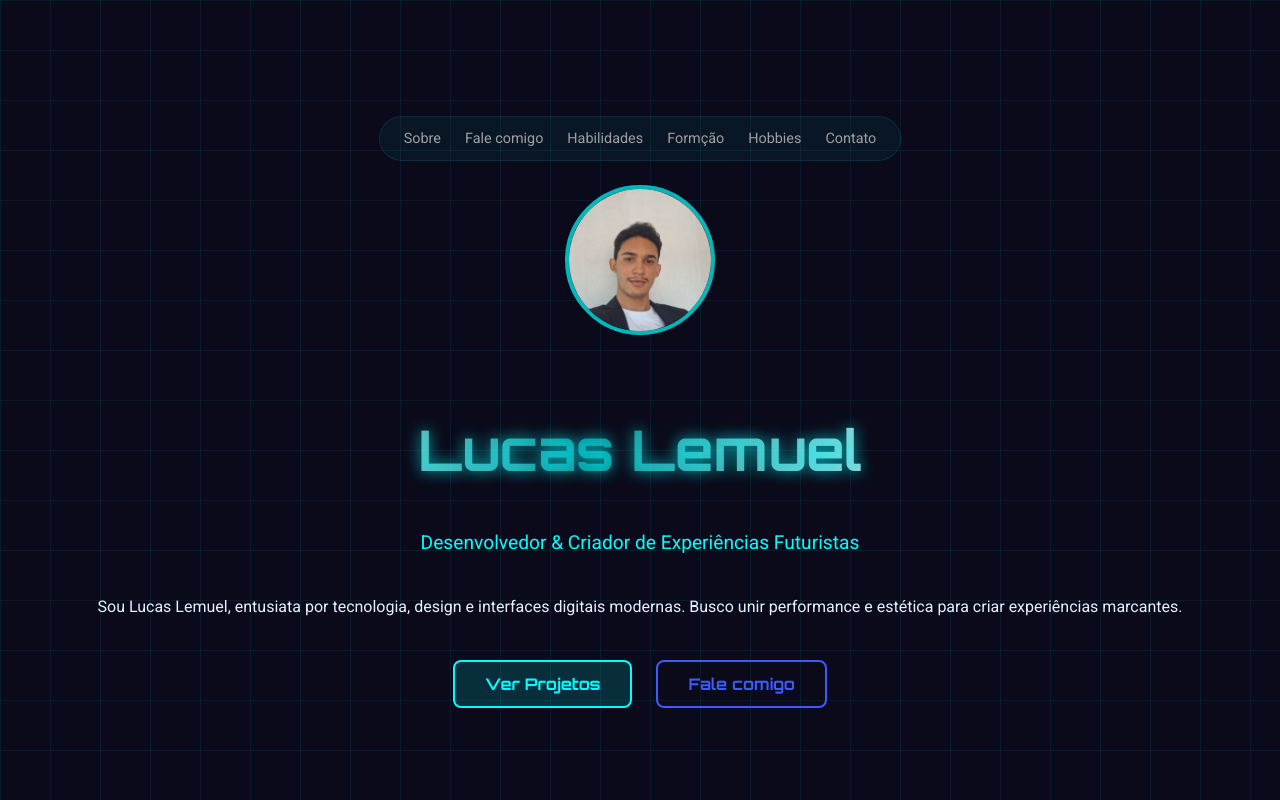
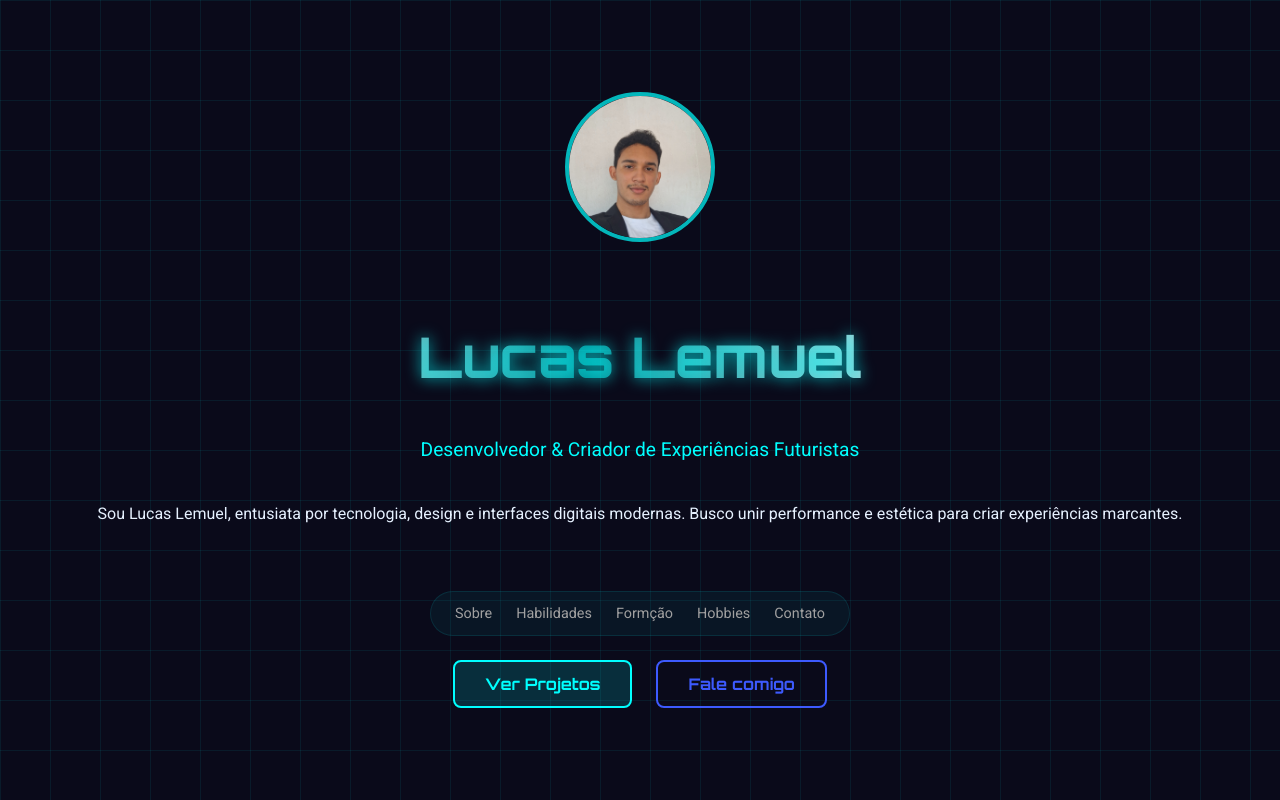
Before and after one commit to Lucas10Lemus/meusite-LucasL, a React (Vite) app: page / in a window 1280 px wide. Shown: the top 800 px of the page. Built offline with nearby package versions, Linux system fonts and the light colour scheme.

Commit message:
Update Hero.jsx

```diff
--- a/src/components/Hero.jsx
+++ b/src/components/Hero.jsx
@@ -5,14 +5,6 @@ import './Hero.scss';
 const Hero = () => {
     return (
         <section id="hero" className="hero-container">
-                <nav className="hero-nav">
-                        <a href="#sobre">Sobre</a>
-                        <a href="#solucoes">Fale comigo</a>
-                        <a href="#habilidades">Habilidades</a>
-                        <a href="#formacoes">Formção</a>
-                        <a href="#hobbies">Hobbies</a>
-                        <a href="#contato">Contato</a>
-                </nav>
 
 
               <div className="profile-picture-container">
@@ -23,6 +15,14 @@ const Hero = () => {
                 <p className="hero-description">
                     Sou Lucas Lemuel, entusiata por tecnologia, design e interfaces digitais modernas. Busco unir performance e estética para criar experiências marcantes.
                 </p>
+
+                <nav className="hero-nav">
+                        <a href="#sobre">Sobre</a>
+                        <a href="#habilidades">Habilidades</a>
+                        <a href="#formacoes">Formção</a>
+                        <a href="#hobbies">Hobbies</a>
+                        <a href="#contato">Contato</a>
+                </nav>
 
                 <div className="hero-buttons">
                     <a href="#solucoes" className="hero-button-link">
```
